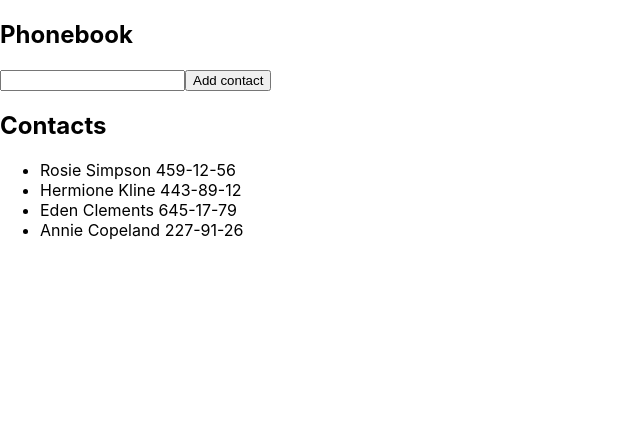
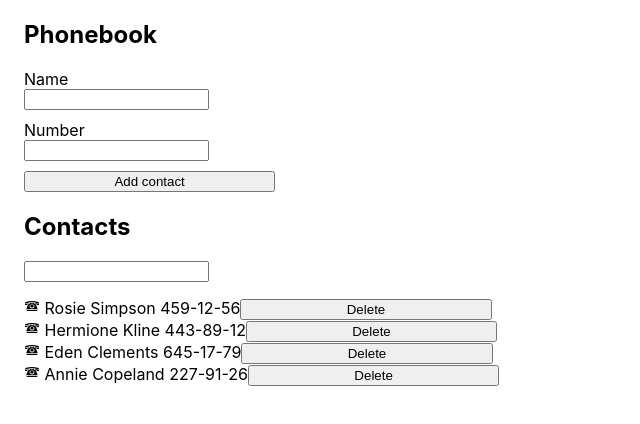
Before and after one commit to olehscherbak/goit-react-hw-02-phonebook, a React (Create React App) app: page / in a window 1280 px wide. Shown: the top 424 px of the page, without its empty margins (0-640 px from the left). Built offline with nearby package versions, Linux system fonts and the light colour scheme.

Commit message:
added styles and change contacts option

```diff
--- a/package.json
+++ b/package.json
@@ -10,6 +10,7 @@
     "nanoid": "^4.0.0",
     "react": "^18.1.0",
     "react-dom": "^18.1.0",
+    "react-icons": "^4.7.1",
     "react-scripts": "5.0.1",
     "web-vitals": "^2.1.3"
   },
--- /dev/null
+++ b/src/components/App.css
@@ -0,0 +1,22 @@
+ul {
+  list-style: none;
+  padding: 0;
+}
+
+.form {
+  display: flex;
+  flex-direction: column;
+}
+
+input {
+  display: block;
+  margin-bottom: 10px;
+}
+
+button {
+  width: 20%;
+}
+
+.phoneBook {
+  padding-left: 24px;
+}
--- a/src/components/App.jsx
+++ b/src/components/App.jsx
@@ -1,5 +1,7 @@
 import { Component } from 'react';
 import { nanoid } from 'nanoid';
+import { GiRotaryPhone } from 'react-icons/gi';
+import './App.css';
 
 class App extends Component {
   state = {
@@ -19,25 +21,41 @@ class App extends Component {
     const newContact = {
       id: nanoid(),
       name: evt.target.name.value,
-      number: '',
+      number: evt.target.number.value,
     };
 
-    this.setState(({ name, contacts }) => ({
+    this.setState(({ contacts }) => ({
       contacts: [newContact, ...contacts],
       name: '',
+      number: '',
     }));
   };
 
   handleChange = evt => {
-    this.setState({ name: evt.target.value });
+    this.setState({ [evt.target.name]: evt.target.value });
+  };
+
+  handleClick = (evt, id) => {
+    const { contacts } = this.state;
+    const updatedContacts = contacts.filter(
+      contact => contact.id !== evt.target.value
+    );
+    this.setState({ contacts: updatedContacts });
   };
 
   render() {
-    const { contacts } = this.state;
+    const { contacts, filter } = this.state;
+    const normalizedFilter = filter.toLowerCase();
+    const filteredContacts = contacts.filter(contact =>
+      contact.name.toLowerCase().includes(normalizedFilter)
+    );
+
     return (
-      <>
+      <div className="phoneBook">
         <h2>Phonebook</h2>
-        <form onSubmit={this.handleSubmit}>
+        <form onSubmit={this.handleSubmit} className="form">
+          <label>
+            Name
             <input
               type="text"
               name="name"
@@ -47,19 +65,39 @@ class App extends Component {
               onChange={this.handleChange}
               value={this.state.name}
             />
+          </label>
+
+          <label>
+            Number
+            <input
+              type="tel"
+              name="number"
+              pattern="\+?\d{1,4}?[-.\s]?\(?\d{1,3}?\)?[-.\s]?\d{1,4}[-.\s]?\d{1,4}[-.\s]?\d{1,9}"
+              title="Phone number must be digits and can contain spaces, dashes, parentheses and can start with +"
+              required
+              onChange={this.handleChange}
+              value={this.state.number}
+            />
+          </label>
+
           <button type="submit">Add contact</button>
         </form>
         <h2>Contacts</h2>
+        <input type="text" name="filter" onChange={this.handleChange} />
+
         <ul>
-          {contacts.map(contact => {
+          {filteredContacts.map(({ id, name, number }) => {
             return (
-              <li key={contact.id}>
-                {contact.name} {contact.number}
+              <li key={id}>
+                <GiRotaryPhone /> {name} {number}
+                <button type="button" value={id} onClick={this.handleClick}>
+                  Delete
+                </button>
               </li>
             );
           })}
         </ul>
-      </>
+      </div>
     );
   }
 }
```
Also changed, not shown: 1 other file (tests, documents, lock files or other folders). Lines whose indentation alone changed are shown as unchanged.
